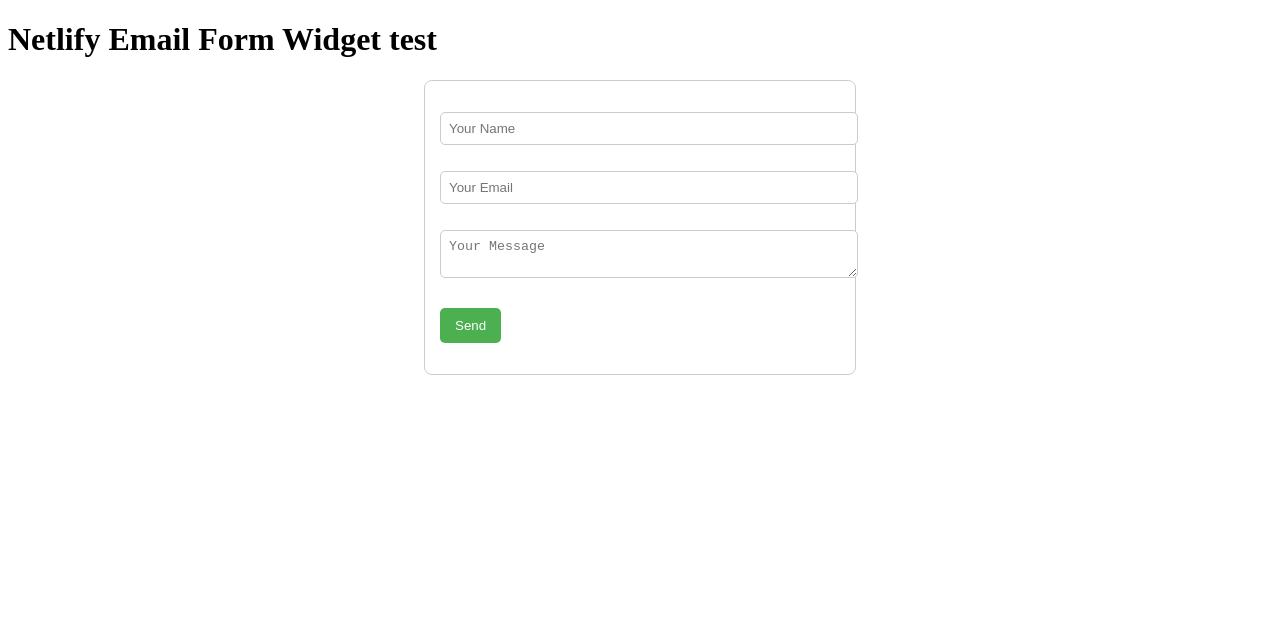
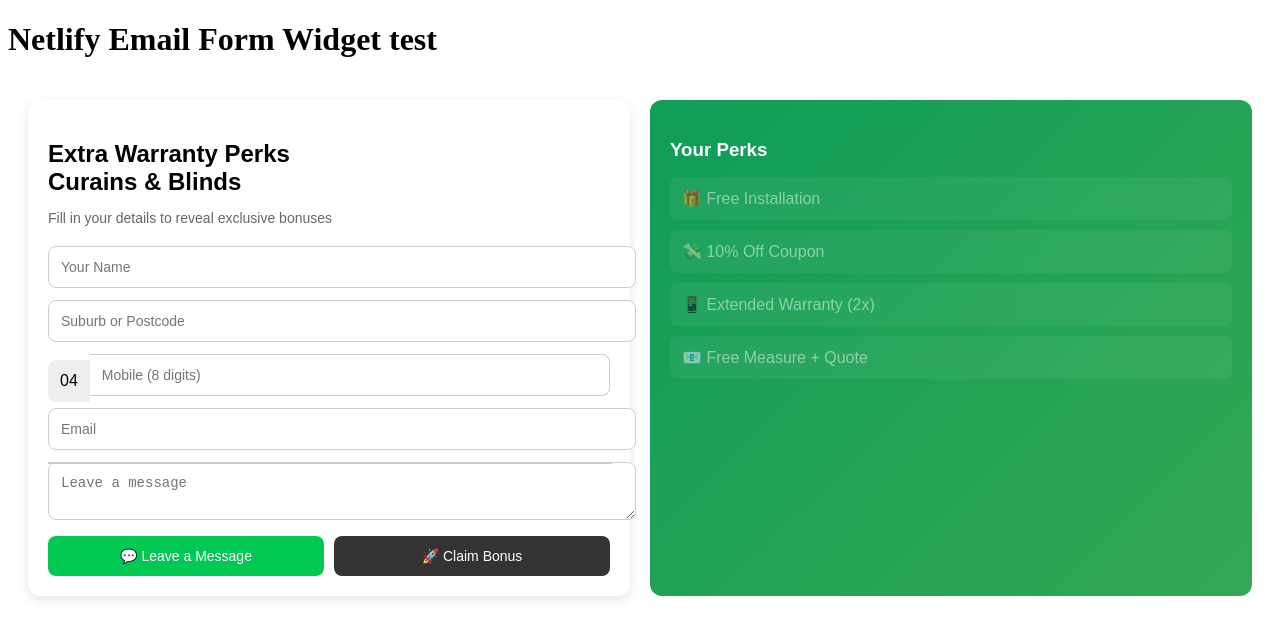
Before and after one commit to realblindsaustralia/netlify-form-widget, a website: page index.html in a window 1280 px wide. Drawn offline with Linux system fonts and the light colour scheme.

Commit message:
files for design

```diff
--- a/form-widget.css
+++ b/form-widget.css
@@ -1,26 +1,109 @@
-form {
-  max-width: 400px;
-  margin: 20px auto;
-  padding: 15px;
+.form-widget {
+  display: grid;
+  grid-template-columns: 1fr 1fr;
+  gap: 20px;
+  padding: 20px;
+  font-family: Arial, sans-serif;
+}
+
+.form-left {
+  background: #fff;
+  padding: 20px;
+  border-radius: 12px;
+  box-shadow: 0 4px 12px rgba(0,0,0,0.1);
+}
+
+.form-left h2 {
+  font-size: 24px;
+  margin-bottom: 5px;
+}
+
+.form-left .subtitle {
+  font-size: 14px;
+  margin-bottom: 20px;
+  color: #666;
+}
+
+.form-left input,
+.form-left textarea {
+  width: 100%;
+  padding: 12px;
+  margin-bottom: 12px;
   border: 1px solid #ccc;
   border-radius: 8px;
-  font-family: Arial, sans-serif;
+  font-size: 14px;
 }
-input, textarea {
+
+.mobile-wrapper {
+  display: flex;
+  align-items: center;
+}
+.mobile-wrapper .prefix {
+  background: #eee;
+  padding: 12px;
+  border-radius: 8px 0 0 8px;
+}
+.mobile-wrapper input {
+  border-radius: 0 8px 8px 0;
+  border-left: none;
+}
+
+.email-wrapper { position: relative; }
+.email-suggestions {
+  position: absolute;
+  background: white;
+  border: 1px solid #ccc;
   width: 100%;
+  top: 100%;
+  left: 0;
+  z-index: 10;
+}
+.email-suggestions div {
   padding: 8px;
-  margin-bottom: 10px;
-  border: 1px solid #ccc;
-  border-radius: 5px;
-}
-button {
-  background: #4CAF50;
-  color: white;
-  padding: 10px 15px;
-  border: none;
-  border-radius: 5px;
   cursor: pointer;
 }
-button:hover {
-  background: #45a049;
+.email-suggestions div:hover {
+  background: #f0f0f0;
 }
+
+.form-actions {
+  display: flex;
+  gap: 10px;
+}
+.form-actions button {
+  flex: 1;
+  padding: 12px;
+  border: none;
+  border-radius: 8px;
+  cursor: pointer;
+  font-size: 14px;
+}
+#msgBtn { background: #00c853; color: white; }
+#submitBtn { background: #333; color: white; }
+
+.form-right {
+  background: linear-gradient(135deg, #0f9d58, #34a853);
+  padding: 20px;
+  border-radius: 12px;
+  color: white;
+}
+.form-right h3 {
+  margin-bottom: 15px;
+}
+.form-right ul {
+  list-style: none;
+  padding: 0;
+}
+.form-right li {
+  padding: 12px;
+  margin-bottom: 10px;
+  background: rgba(255,255,255,0.1);
+  border-radius: 8px;
+  opacity: 0.5;
+  transition: 0.3s;
+}
+.form-right li.unlocked {
+  opacity: 1;
+  background: rgba(255,255,255,0.2);
+  box-shadow: 0 0 10px lime;
+}
--- a/form-widget.js
+++ b/form-widget.js
@@ -1,4 +1,4 @@
-(function() {
+(function () {
   const container = document.getElementById("custom-form-widget");
   if (!container) return;
 
@@ -6,44 +6,125 @@
   const adminEmail = container.dataset.admin;
 
   container.innerHTML = `
+    <div class="form-widget">
+      <div class="form-left">
+        <h2>Extra Warranty Perks <br><span>Curains & Blinds</span></h2>
+        <p class="subtitle">Fill in your details to reveal exclusive bonuses</p>
         <form id="customForm">
-      <p><input type="text" name="name" placeholder="Your Name" required /></p>
-      <p><input type="email" name="email" placeholder="Your Email" required /></p>
-      <p><textarea name="message" placeholder="Your Message"></textarea></p>
-      <p><button type="submit">Send</button></p>
+          <input type="text" name="name" placeholder="Your Name" required />
+          <input type="text" id="suburb" name="suburb" placeholder="Suburb or Postcode" required />
+          <div class="mobile-wrapper">
+            <span class="prefix">04</span>
+            <input type="text" id="mobile" maxlength="8" placeholder="Mobile (8 digits)" required />
+          </div>
+          <div class="email-wrapper">
+            <input type="text" id="email" placeholder="Email" required />
+            <div class="email-suggestions"></div>
+          </div>
+          <textarea name="message" id="message" placeholder="Leave a message"></textarea>
+          <div class="form-actions">
+            <button type="button" id="msgBtn">💬 Leave a Message</button>
+            <button type="submit" id="submitBtn">🚀 Claim Bonus</button>
+          </div>
         </form>
         <div id="form-status" style="margin-top:10px; color:green; display:none;">
           ✅ Your message has been sent!
+        </div>
+      </div>
+      <div class="form-right">
+        <h3>Your Perks</h3>
+        <ul>
+          <li data-field="name">🎁 Free Installation</li>
+          <li data-field="suburb">💸 10% Off Coupon</li>
+          <li data-field="mobile">📱 Extended Warranty (2x)</li>
+          <li data-field="email">📧 Free Measure + Quote</li>
+        </ul>
+      </div>
     </div>
   `;
 
   const form = document.getElementById("customForm");
   const statusDiv = document.getElementById("form-status");
+  const perks = document.querySelectorAll(".form-right li");
+  const emailInput = document.getElementById("email");
+  const emailSuggestions = document.querySelector(".email-suggestions");
+  const mobileInput = document.getElementById("mobile");
 
-  form.addEventListener("submit", async function(e) {
+  // -------------------------
+  // EMAIL AUTOCOMPLETE
+  // -------------------------
+  const domains = ["gmail.com", "yahoo.com", "outlook.com", "hotmail.com"];
+  emailInput.addEventListener("input", () => {
+    const val = emailInput.value.split("@")[0];
+    if (!val) {
+      emailSuggestions.innerHTML = "";
+      return;
+    }
+    emailSuggestions.innerHTML = domains
+      .map(d => `<div class="suggestion">${val}@${d}</div>`)
+      .join("");
+    document.querySelectorAll(".suggestion").forEach(s => {
+      s.onclick = () => {
+        emailInput.value = s.textContent;
+        emailSuggestions.innerHTML = "";
+        unlock("email");
+      };
+    });
+  });
+
+  // -------------------------
+  // MOBILE FIELD UX
+  // -------------------------
+  mobileInput.addEventListener("input", () => {
+    if (mobileInput.value.length === 8) {
+      document.getElementById("email").focus();
+    }
+  });
+
+  // -------------------------
+  // PERK UNLOCKING
+  // -------------------------
+  form.querySelectorAll("input, textarea").forEach(input => {
+    input.addEventListener("input", () => {
+      unlock(input.name || input.id);
+    });
+  });
+
+  function unlock(field) {
+    const perk = document.querySelector(`.form-right li[data-field="${field}"]`);
+    if (perk) {
+      perk.classList.add("unlocked");
+      playDing();
+    }
+  }
+
+  // -------------------------
+  // SUBMIT HANDLER
+  // -------------------------
+  form.addEventListener("submit", async function (e) {
     e.preventDefault();
 
     const formData = {
       name: form.querySelector("[name=name]").value,
-      email: form.querySelector("[name=email]").value,
+      suburb: form.querySelector("[name=suburb]").value,
+      mobile: "04" + mobileInput.value,
+      email: emailInput.value,
       message: form.querySelector("[name=message]").value,
-      admin: adminEmail
+      admin: adminEmail,
     };
 
     try {
-      const response = await fetch("https://cdnwidget.netlify.app/.netlify/functions/send-email", {
+      const response = await fetch(
+        "https://cdnwidget.netlify.app/.netlify/functions/send-email",
+        {
           method: "POST",
           headers: { "Content-Type": "application/json" },
-        body: JSON.stringify(formData)
-      });
+          body: JSON.stringify(formData),
+        }
+      );
 
       if (response.ok) {
-        if (redirectUrl) {
         window.location.href = redirectUrl;
-        } else {
-          statusDiv.style.display = "block";
-          form.reset();
-        }
       } else {
         alert("❌ Error sending email");
       }
@@ -52,4 +133,12 @@
       alert("⚠️ Network error");
     }
   });
+
+  // -------------------------
+  // SOUND EFFECT
+  // -------------------------
+  function playDing() {
+    const audio = new Audio("https://cdn.pixabay.com/audio/2022/03/15/audio_6597b6f020.mp3");
+    audio.play();
+  }
 })();
```
Lines whose indentation alone changed are shown as unchanged.
